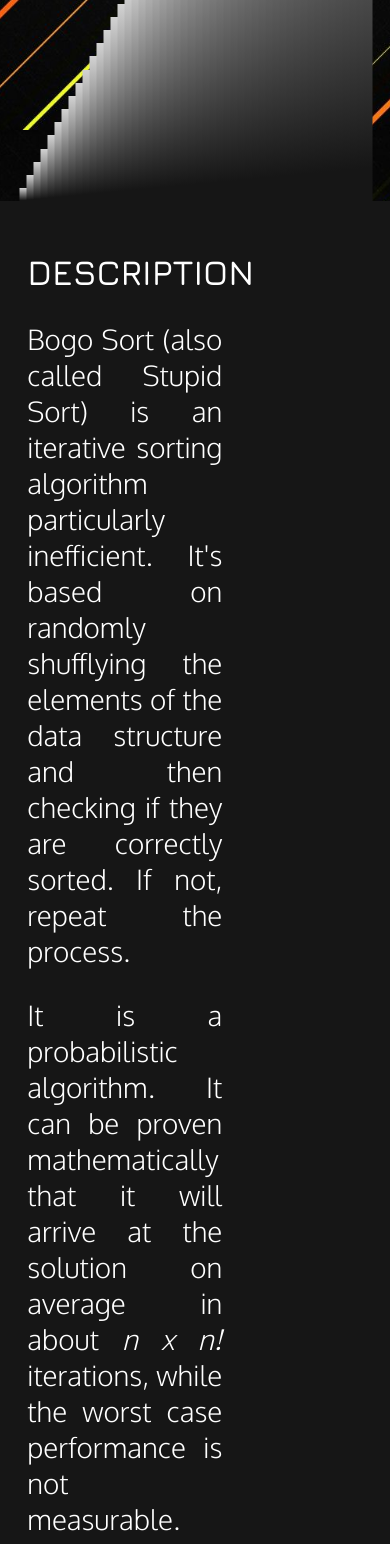
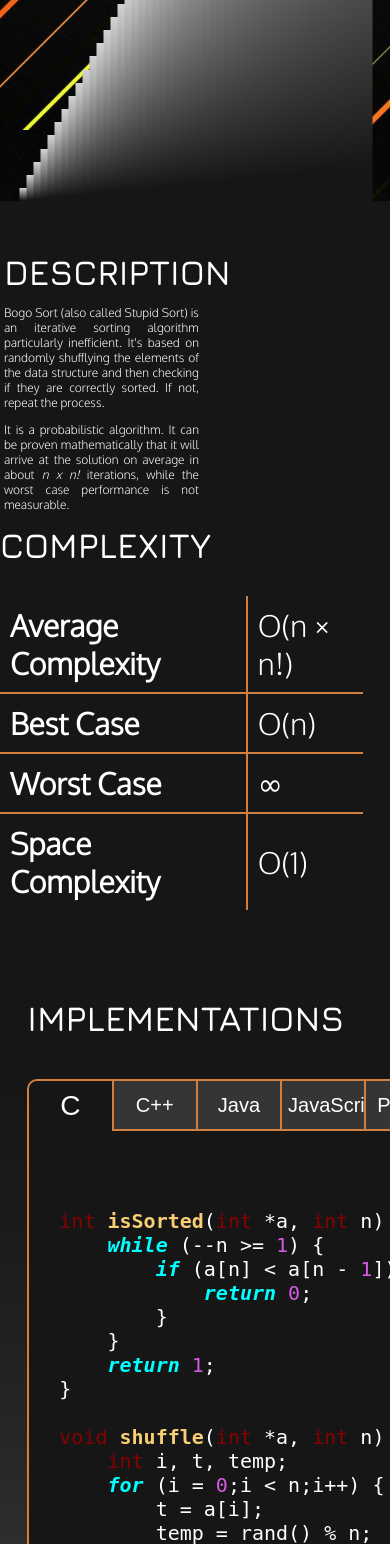
Before and after one commit to Myphz/sortvisualizer, a Flask app: page /bogosort/ in a window 390 px wide. Shown: the part 714-2258 px from the top of the page. Run offline with Flask 2, Linux system fonts and the light colour scheme; some libraries are stand-ins or nearby versions; some web fonts are replaced.

Commit message:
Mobile fixes

```diff
--- a/static/css/base_sort.css
+++ b/static/css/base_sort.css
@@ -217,6 +217,13 @@ body {
     text-align: justify;
 }
 
+@media only screen and (max-width: 1100px) {
+    .sort-description {
+        font-size: 12px;
+        margin-left: 1%;
+    }
+}
+
 .sort-description a:visited {
     color: #d17f3f;
 }
```
